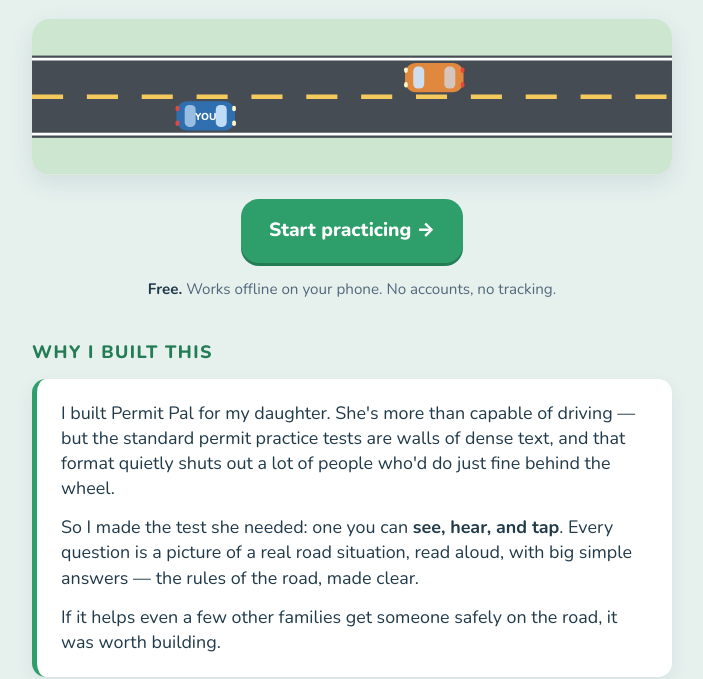
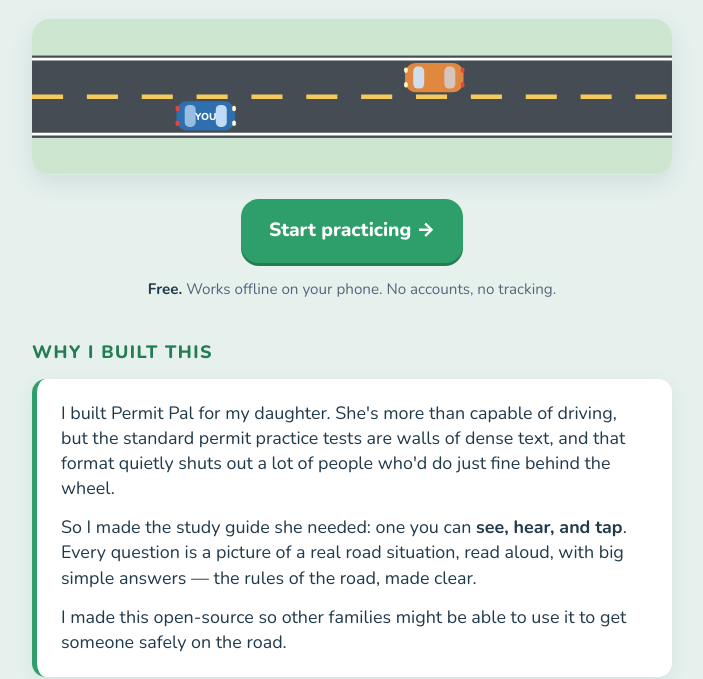
Before and after one commit to ericpullen/permitpal, a website: page about.html in a window 1280 px wide. Shown: the part 286-965 px from the top of the page, without its empty margins (288-991 px from the left). Drawn offline with Linux system fonts and the light colour scheme.

Commit message:
Updated about message

```diff
--- a/about.html
+++ b/about.html
@@ -151,9 +151,9 @@
     <section class="ap-sec ap-reveal" aria-labelledby="why">
       <p class="ap-eyebrow" id="why">Why I built this</p>
       <div class="ap-story">
-        <p>I built Permit Pal for my daughter. She's more than capable of driving — but the standard permit practice tests are walls of dense text, and that format quietly shuts out a lot of people who'd do just fine behind the wheel.</p>
-        <p>So I made the test she needed: one you can <b>see, hear, and tap</b>. Every question is a picture of a real road situation, read aloud, with big simple answers — the rules of the road, made clear.</p>
-        <p>If it helps even a few other families get someone safely on the road, it was worth building.</p>
+        <p>I built Permit Pal for my daughter. She's more than capable of driving, but the standard permit practice tests are walls of dense text, and that format quietly shuts out a lot of people who'd do just fine behind the wheel.</p>
+        <p>So I made the study guide she needed: one you can <b>see, hear, and tap</b>. Every question is a picture of a real road situation, read aloud, with big simple answers — the rules of the road, made clear.</p>
+        <p>I made this open-source so other families might be able to use it to get someone safely on the road.</p>
       </div>
     </section>
 
```
